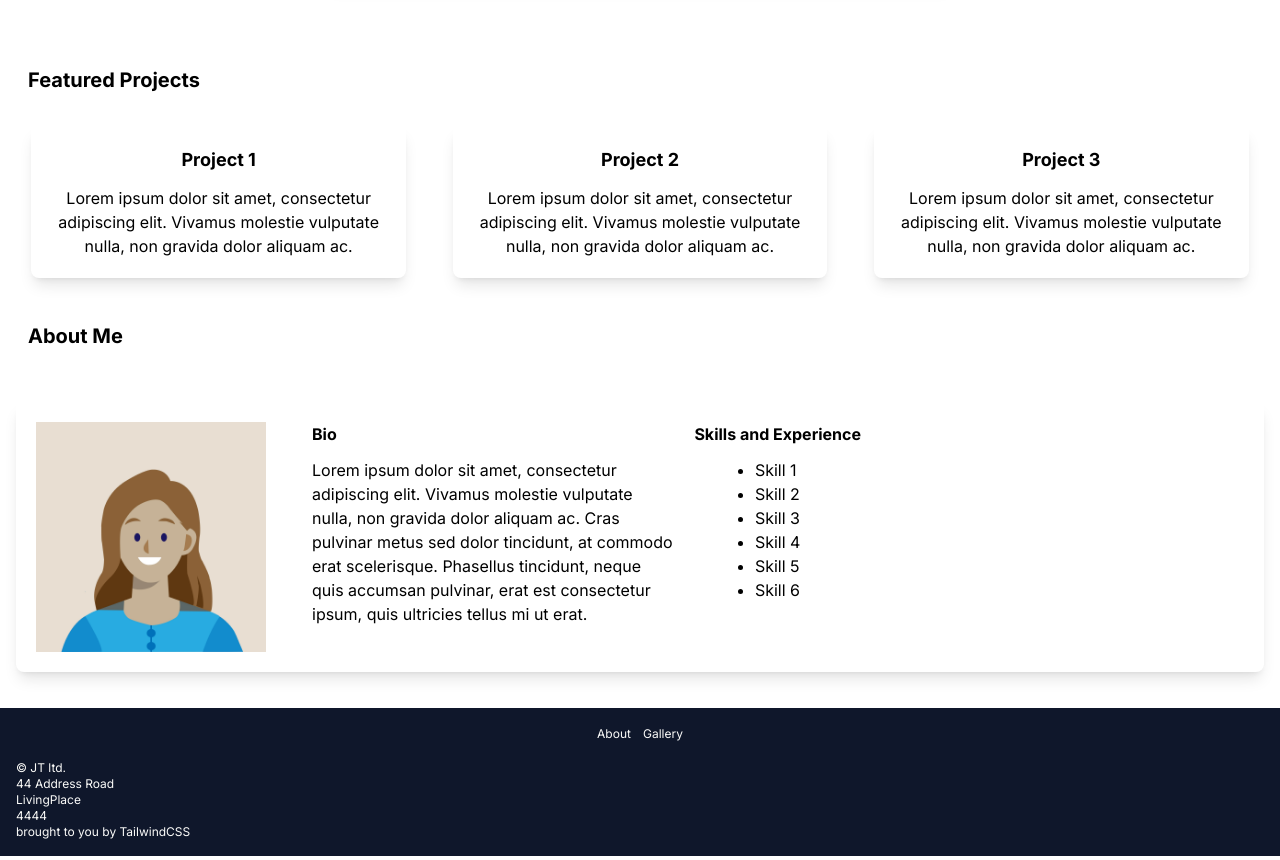
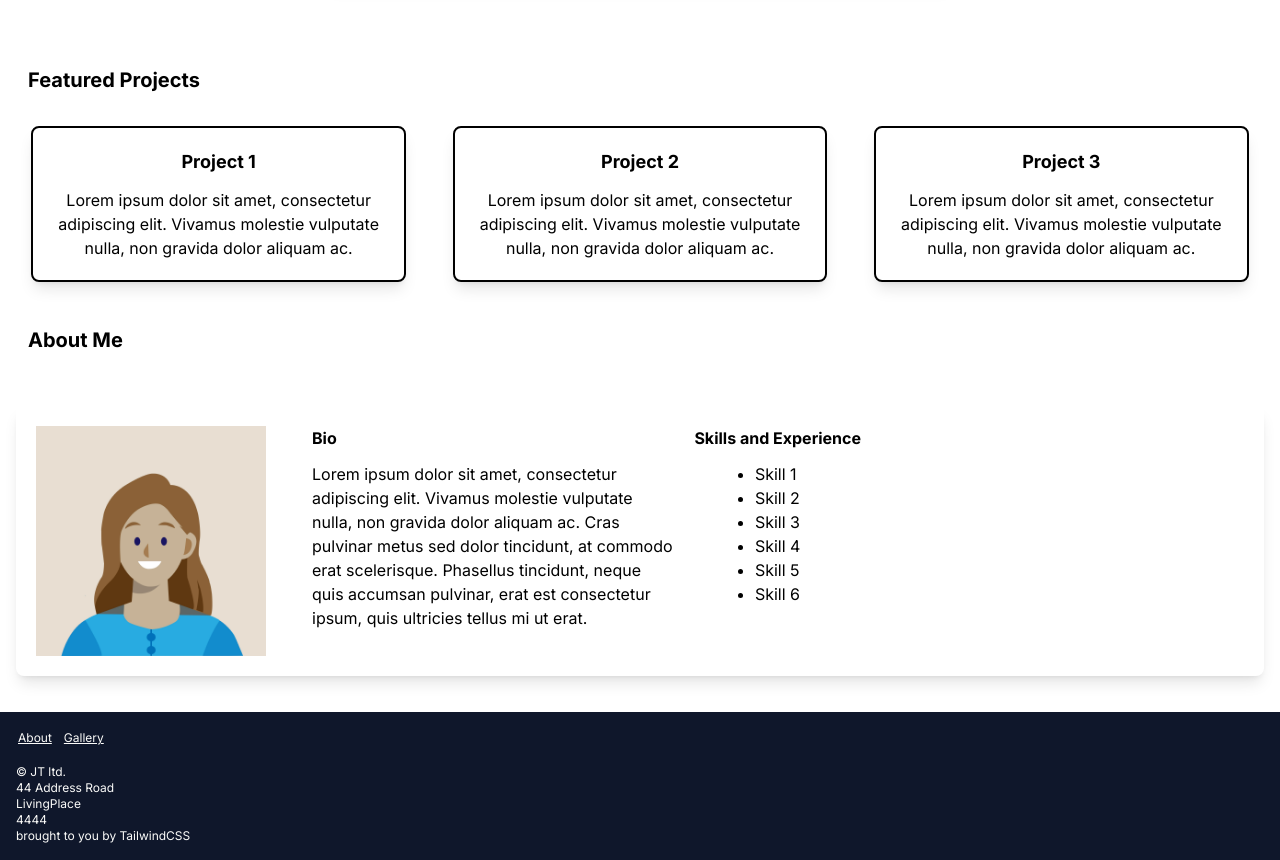
Before and after one commit to jamietomlinson312-blip/tailwind-website, a website: page index.html in a window 1280 px wide. Shown: the part 344-1204 px from the top of the page. Drawn offline with nearby package versions, Linux system fonts and the light colour scheme.

Commit message:
Added wireframes, added additional hover effects, updated README

```diff
--- a/index.html
+++ b/index.html
@@ -19,9 +19,9 @@
             </div>
             <div class="flex auto max-w-screen font-Inter font-regular text-xl sm:text-base">
                 <a class="text-olive-50 m-2 p-2 rounded-md shadow-xl/20
-                sm:inline text-sm hover:bg-slate-700" href="index.html">About</a>
+                sm:inline text-sm transition duration-300 ease-in-out hover:bg-slate-700" href="index.html">About</a>
                 <a class="text-olive-50 m-2 p-2 rounded-md shadow-xl/20
-                sm:inline text-sm hover:bg-slate-700" href="gallery.html">Gallery</a>
+                sm:inline text-sm transition duration-300 ease-in-out hover:bg-slate-700" href="gallery.html">Gallery</a>
             </div>
         </nav>
     </header>
@@ -38,9 +38,11 @@
                 ipsum, quis ultricies tellus mi ut erat.
             </p>
             <div class="flex justify-around">
-                <a href="#portfolio" class="p-2 bg-blue-600 text-gray-50 font-bold rounded-lg border-1 hover:bg-blue-700">
+                <a href="#portfolio" class="p-2 bg-blue-600 text-gray-50 font-bold rounded-lg border-1
+                transition duration-300 ease-in-out hover:-translate-y-1 hover:scale-110 hover:bg-violet-600">
                 View Portfolio</a>
-                <a href="#contact" class="p-2 bg-blue-600 text-gray-50 font-bold rounded-lg border-1 hover:bg-blue-700">
+                <a href="#contact" class="p-2 bg-blue-600 text-gray-50 font-bold rounded-lg border-1
+                transition duration-300 ease-in-out hover:-translate-y-1 hover:scale-110 hover:bg-violet-600">
                 Contact Me</a>
             </div>
         </div>
@@ -50,17 +52,20 @@
     <section  class="relative p-4 mt-10 max-w-screen flex flex-col content-center font-Inter">
         <h1 class="mb-5 p-3 font-bold text-xl">Featured Projects</h1>
         <div class="m-0 p-0 max-w-screen flex flex-col content-center sm:flex-row justify-around gap-4">
-            <div class="max-w-9/10 sm:max-w-3/10 p-5 flex flex-col rounded-lg shadow-lg">
+            <div class="max-w-9/10 sm:max-w-3/10 p-5 flex flex-col rounded-lg shadow-lg border-2 transition duration-300 delay-150
+                ease-in-out hover:border-violet-600">
                 <h2 class="mb-3 text-lg text-center font-bold">Project 1</h2>
                 <p class="text-center">Lorem ipsum dolor sit amet, consectetur adipiscing elit. Vivamus molestie vulputate nulla,
                 non gravida dolor aliquam ac. </p>
             </div>
-            <div class="max-w-9/10 sm:max-w-3/10 p-5 flex flex-col content-center rounded-lg shadow-lg">
+            <div class="max-w-9/10 sm:max-w-3/10 p-5 flex flex-col content-center rounded-lg shadow-lg border-2 transition duration-300
+                delay-150 ease-in-out hover:border-violet-600">
                 <h2 class="mb-3 text-lg text-center font-bold">Project 2</h2>
                 <p class="text-center">Lorem ipsum dolor sit amet, consectetur adipiscing elit. Vivamus molestie vulputate nulla,
                 non gravida dolor aliquam ac. </p>
             </div>
-            <div class="max-w-9/10 sm:max-w-3/10 p-5 flex flex-col content-center rounded-lg shadow-lg">
+            <div class="max-w-9/10 sm:max-w-3/10 p-5 flex flex-col content-center rounded-lg shadow-lg border-2 transition duration-300
+                delay-150 ease-in-out hover:border-violet-600">
                 <h2 class="mb-3 text-lg text-center font-bold">Project 3</h2>
                 <p class="text-center">Lorem ipsum dolor sit amet, consectetur adipiscing elit. Vivamus molestie vulputate nulla,
                 non gravida dolor aliquam ac. </p>
@@ -100,9 +105,9 @@
 
     <!-- Footer -->
     <footer class="m-0 p-2 bg-slate-900 p-1 max-w-screen font-Inter" >
-        <nav class="p-1 flex justify-center">
-            <a class="text-olive-50 text-xs m-1 p-0.5 hover:text-slate-700" href="index.html">About</a>
-            <a class="text-olive-50 text-xs m-1 p-0.5 hover:text-slate-700" href="gallery.html">Gallery</a>
+        <nav class="p-1 flex justify-left">
+            <a class="text-olive-50 underline text-xs m-1 p-0.5 hover:text-slate-700" href="index.html">About</a>
+            <a class="text-olive-50 underline text-xs m-1 p-0.5 hover:text-slate-700" href="gallery.html">Gallery</a>
         </nav>
         <div class="flex flex-col p-2">
             <p class="text-olive-50 text-xs">&copy; JT ltd.</p>
```
Also changed, not shown: README.md, docs/wireframes/gallery.png (added), docs/wireframes/hero_page.png (added), src/output.css, 2 other files.
